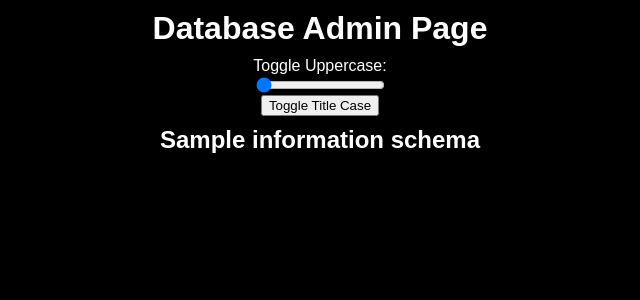
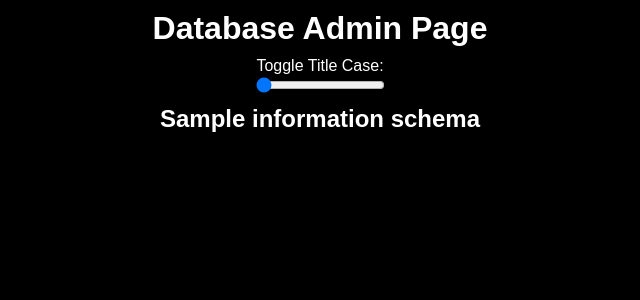
Before and after one commit to Xshir/JustFlyItAppBackend, a Flask app: page /database in a window 1280 px wide. Shown: the top 300 px of the page, without its empty margins (320-960 px from the left). Run offline with Flask 2, Linux system fonts and the light colour scheme; a database or web service that is not in the repository returns one stand-in record (values such as "Sample title"); some libraries are stand-ins or nearby versions.

Commit message:
third commit

```diff
--- a/templates/database.html
+++ b/templates/database.html
@@ -62,17 +62,15 @@
 <body>
     <h1>Database Admin Page</h1>
 
-    <label for="textTransformSlider">Toggle Uppercase:</label>
-    <input type="range" min="0" max="1" value="0" class="slider" id="textTransformSlider">
-
-    <button onclick="toggleTitleCase()">Toggle Title Case</button>
+    <label for="titleCaseSlider">Toggle Title Case:</label>
+    <input type="range" min="0" max="1" value="0" class="slider" id="titleCaseSlider">
 
     {% for table_name, table_data in tables.items() %}
         <h2>{{ table_name }}</h2>
         <table id="{{ 'table-' + loop.index|string }}">
             <tr>
                 {% for column_name in table_data[0].keys() %}
-                    <th>{{ column_name }}</th>
+                    <th class="{{ 'titlecase-' + loop.index }}">{{ column_name }}</th>
                 {% endfor %}
             </tr>
             {% for row in table_data %}
@@ -86,16 +84,18 @@
     {% endfor %}
 
     <script>
-        function toggleTitleCase() {
+        document.getElementById('titleCaseSlider').addEventListener('input', function() {
+            var titleCase = this.value == 1;
             var tables = document.querySelectorAll('table');
 
             tables.forEach(function(table) {
                 var headers = table.querySelectorAll('th');
                 headers.forEach(function(header) {
-                    header.textContent = toggleCase(header.textContent);
+                    var columnIndex = header.classList[1].split('-')[1];
+                    header.textContent = titleCase ? toggleCase(header.textContent) : header.textContent;
                 });
             });
-        }
+        });
 
         function toggleCase(text) {
             // Toggle between title case and normal case
```
